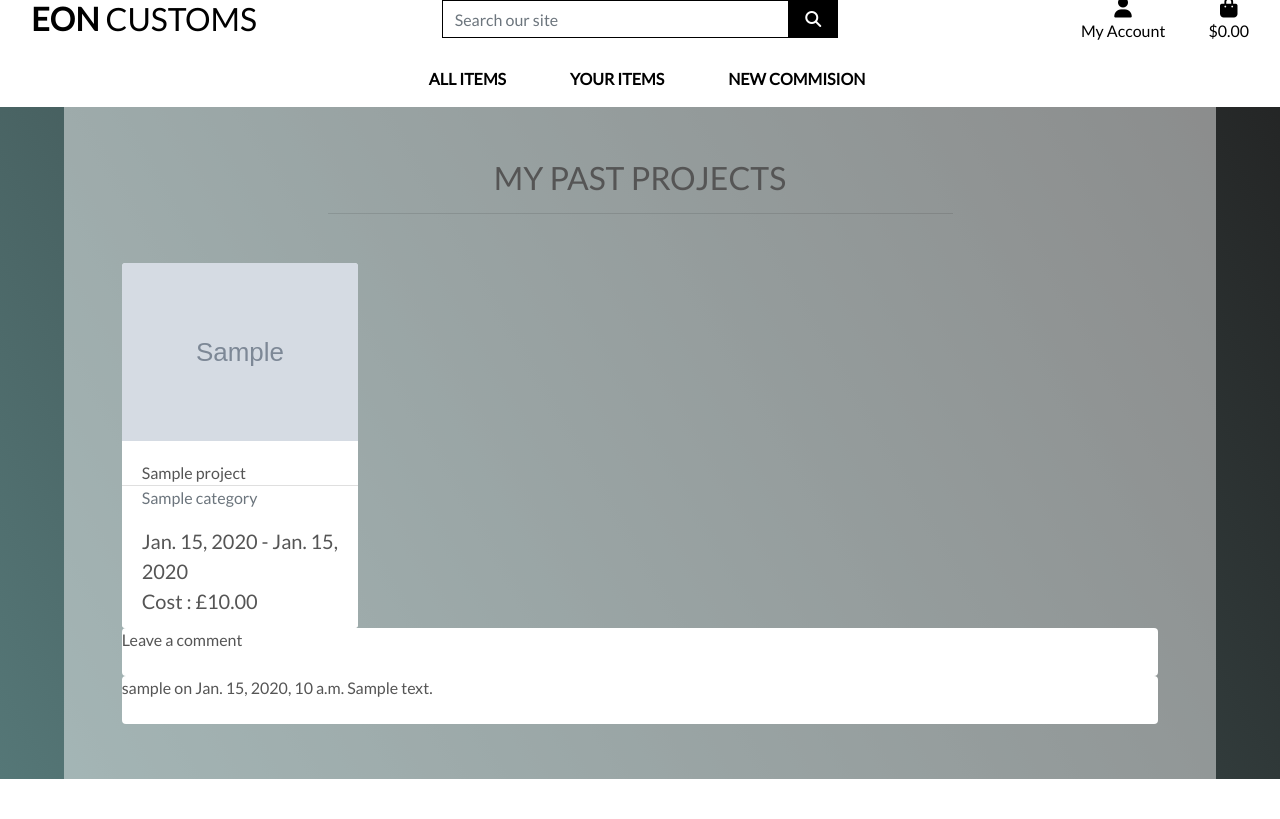
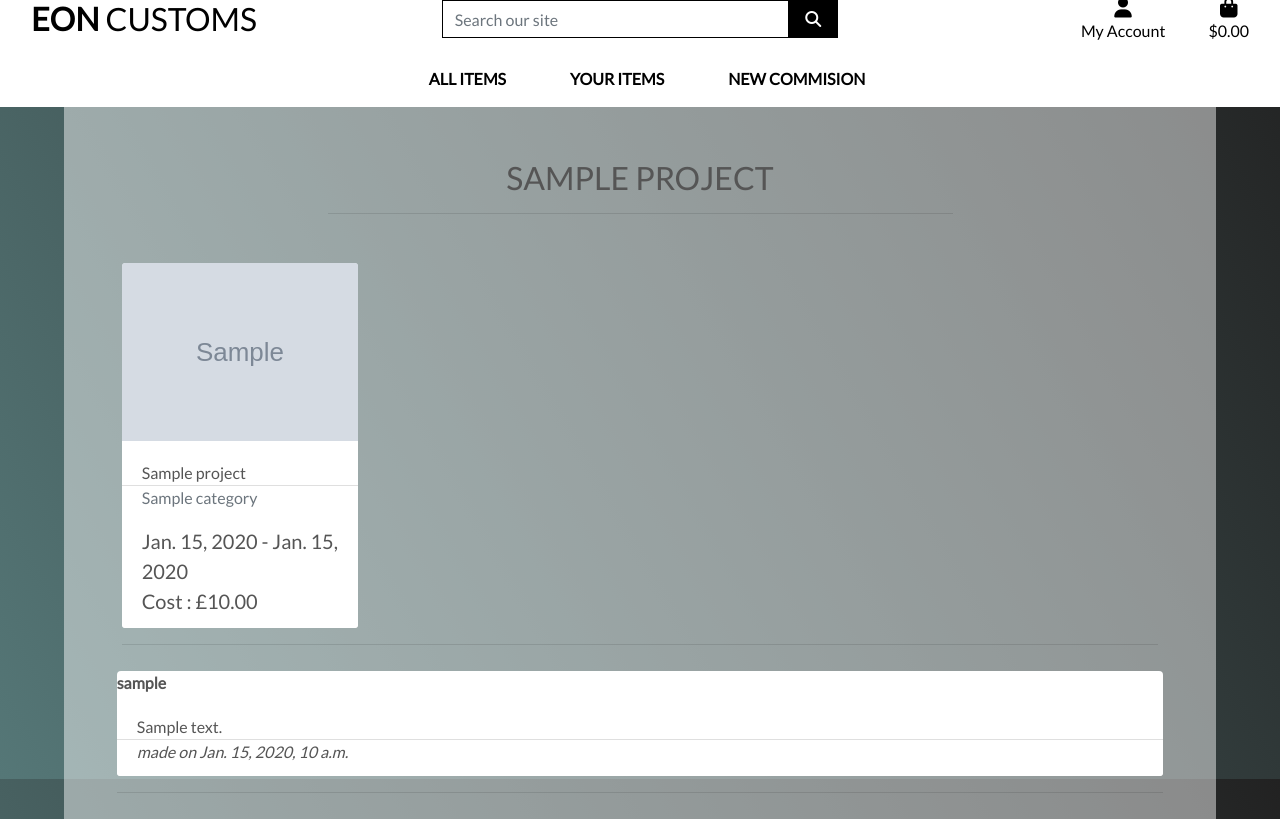
Before and after one commit to EonTAS/FullStack, a Django app: a page that uses projects/templates/projects/project_details.html in a window 1280 px wide. Shown: the part 21-840 px from the top of the page. Before the commit the page ends 800 px from the top, so only its background shows below. Run offline with Django 3.2, Linux system fonts and the light colour scheme; tables that the repository leaves empty hold one stand-in row (values such as "Sample post"); grey boxes marked "Sample" are stand-in pictures; some libraries are stand-ins or nearby versions.

Commit message:
added ability to leave comments and added title to comment model

```diff
--- a/eon_customs/settings.py
+++ b/eon_customs/settings.py
@@ -45,6 +45,7 @@ INSTALLED_APPS = [
     'allauth.socialaccount',
     "home",
     'projects',
+    'crispy_forms',
 ]
 
 MIDDLEWARE = [
@@ -157,3 +158,5 @@ MEDIA_ROOT = os.path.join(BASE_DIR, "media")
 # Default primary key field type
 # https://docs.djangoproject.com/en/3.2/ref/settings/#default-auto-field
 DEFAULT_AUTO_FIELD = 'django.db.models.BigAutoField'
+
+CRISPY_TEMPLATE_PACK = 'bootstrap4'
--- /dev/null
+++ b/projects/forms.py
@@ -0,0 +1,12 @@
+from .models import Comment
+from django import forms
+from django.utils.translation import ugettext_lazy
+
+class CommentForm(forms.ModelForm):
+    class Meta:
+        model = Comment
+        fields = ('header', 'body',)
+        labels = {
+            'header': "Title",
+            'body': "Comment"
+        }
--- a/projects/models.py
+++ b/projects/models.py
@@ -34,7 +34,8 @@ class Project(models.Model):
 class Comment(models.Model):
     item = models.ForeignKey('Project', null=True, blank=True, on_delete=models.SET_NULL)
     owner = models.ForeignKey(settings.AUTH_USER_MODEL, null=True, blank=True, on_delete=models.SET_NULL)
-    body = models.TextField()
+    header = models.CharField(max_length=30)
+    body = models.TextField(null=True)
     created_on = models.DateTimeField(auto_now_add=True)
 
     class Meta:
--- a/projects/templates/projects/project_details.html
+++ b/projects/templates/projects/project_details.html
@@ -16,7 +16,7 @@
 <div class="container-fluid">
     <div class="row">
         <div class="col text-center mt-3">
-            <h2 class="logo-font">My past projects</h2>
+            <h2 class="logo-font">{{ project.name }}</h2>
             <hr class="w-50 mb-1">
         </div>
     </div>
@@ -26,15 +26,8 @@
             <div class="row">
                 <div class="col-sm-6 col-md-6 col-lg-3">
                     <div class="card h-100 border-0">
-                            {% if project.image %}
-                                <a href="">
-                                    <img class="card-img-top img-fluid" src="{{project.image.url}}" alt="{{project.name}}">
-                                </a>
-                            {% else %}
-                            <a href="">
-                                <img class="card-img-top img-fluid" src="{{ MEDIA_URL}}noimage.png" alt="{{project.name}}">
-                            </a>
-                            {%endif%}
+                        <img class="card-img-top img-fluid" src="{% if project.image %}{{project.image.url}}{%else%}{{ MEDIA_URL}}noimage.png{%endif%}" alt="{{project.name}}">
+
                         <div class="card-body pb-0">
                             <p class="mb-0">{{ project.name }}</p>
                         </div>
@@ -55,24 +48,47 @@
                         </div>
                     </div>
                 </div>
+            </div>
+            <hr>
+            <div class="row">
+                <div class="col comments" style="padding: 10px;">
+                    {%for comment in comments%}
+                        <div class="card border-0">
+                            <b>{{comment.owner}}</b>
+                            <div class="card-body pb-0">
+                                <p class="mb-0">
+                                    {{comment.body}}
+                                </p>
+                            </div>
+                            <div class="card-footer bg-white pt-0 bnorder-0 text-left">
+                                <i>made on {{comment.created_on}}</i>
+                            </div>
+                        </div>
+                        <hr>
+                    {%endfor%}
+                    {% if logged_in %}
+                    <div class="card h-10 border-0">
+                        <h5 class="card-title">
+                            Leave a Comment!
+                        </h5>
+                        {% load crispy_forms_tags %}
+                        <div class="card-body pb-0">
+                            <form method="post" style="margin-top: 1.3em;">
+                                {{ comment_form | crispy }}
+                                {% csrf_token %}
+                                <button type="submit" class="btn btn-primary  btn-lg">Submit</button>
+                            </form>
+                        </div>
+                        <div class="card-footer bg-white pt-0 bnorder-0 text-left">
+                            <i>or don't</i>
+                        </div>
 
                     </div>
-            <div class="row">
-                <div class="col">
-                    <div class="card h-100 border-0">
-                        Leave a comment
-                    </div>
-                    {%for comment in comments%}
-                        <div class="card h-100 border-0">
-                            {{comment.owner}} on {{comment.created_on}}
-                            {{comment.body}}
-                        </div>
-                    {%endfor%}
+                    {% endif %}
                 </div>
                 <hr>
             </div>
         </div>
     </div>
-
 </div>
 {% endblock %}
--- a/projects/views.py
+++ b/projects/views.py
@@ -3,6 +3,7 @@ from django.contrib import messages
 from django.db.models import Q
 from django.db.models.functions import Lower
 from .models import Project, Category, Comment
+from .forms import CommentForm
 
 # Create your views here.
 def all_projects(request):
@@ -63,10 +64,24 @@ def all_projects(request):
 def project_details(request, id):
     project = get_object_or_404(Project, pk=id)
     comments = project.comment_set.all()
-    comments.filter(item=project)
-    print(comments)
+
+
+    if request.method == 'POST':
+        comment_form = CommentForm(data=request.POST)
+        if comment_form.is_valid():
+
+            # Create Comment object but don't save to database yet
+            new_comment = comment_form.save(commit=False)
+            # Assign the current post to the comment
+            new_comment.item = project
+            # Save the comment to the database
+            new_comment.save()
+    else:
+        comment_form = CommentForm()
+
     context = {
         'project': project,
-        'comments': comments
+        'comments': comments,
+        "comment_form": comment_form
     }
     return render(request, "projects/project_details.html", context)
--- a/requirements.txt
+++ b/requirements.txt
@@ -18,6 +18,7 @@ defusedxml==0.7.1
 distlib==0.3.2
 Django==3.2.9
 django-allauth==0.46.0
+django-crispy-forms==1.13.0
 docutils==0.17.1
 entrypoints==0.3
 filelock==3.0.12
```
Lines whose indentation alone changed are shown as unchanged.
